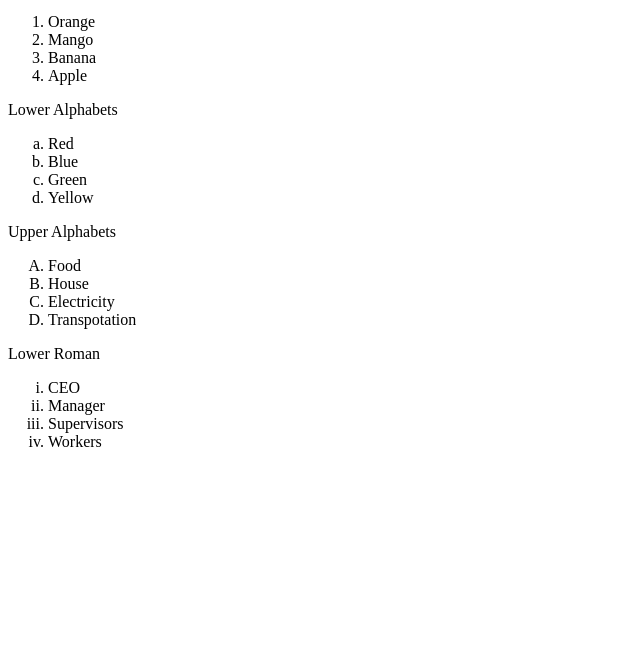
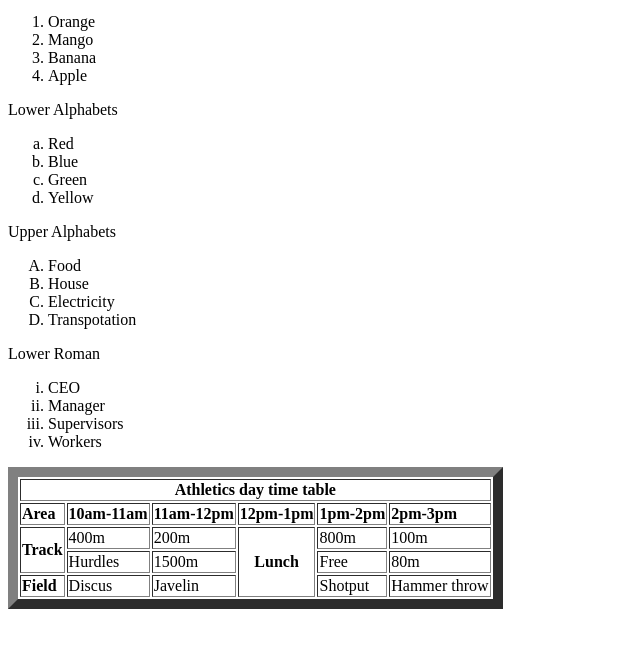
Before and after one commit to Jhansi-kiranmai/pullrequest2, a plain HTML site: page index.html in a window 1280 px wide. Shown: the part 101-748 px from the top of the page, without its empty margins (0-640 px from the left). Drawn offline with Linux system fonts and the light colour scheme.

Commit message:
table changes

```diff
--- a/index.html
+++ b/index.html
@@ -35,5 +35,47 @@
         <li>Supervisors</li>
         <li>Workers</li>
     </ol>
+        <table border="10px">
+        <tr>
+        <td colspan="6"><center><b>Athletics day time table</b></center></td>
+        <!-- <td></td>
+        <td></td>
+        <td></td>
+        <td></td>
+        <td></td> -->
+    </tr>
+        <tr>
+        <td><b>Area</b></td>
+        <td><b>10am-11am</b></td>
+        <td><b>11am-12pm</b></td>
+        <td><b>12pm-1pm</b></td>
+        <td><b>1pm-2pm</b></td>
+        <td><b>2pm-3pm</b></td>
+    </tr>
+        <tr>
+        <td rowspan="2"><b>Track</b></td>
+        <td>400m</td>
+        <td>200m</td>
+        <td rowspan="3"><b><center>Lunch</center</b></td>
+        <td>800m</td>
+        <td>100m</td>
+    </tr>
+        <tr>
+        <!-- <td></td> -->
+        <td>Hurdles</td>
+        <td>1500m</td>
+        <!-- <td></td> -->
+        <td>Free</td>
+        <td>80m</td>
+    </tr>
+        <tr>
+        <td><b>Field</b></td>
+        <td>Discus</td>
+        <td>Javelin</td>
+        <!-- <td></td> -->
+        <td>Shotput</td>
+        <td>Hammer throw</td>
+    </tr>
+    </table>
 </body>
 </html>
```
